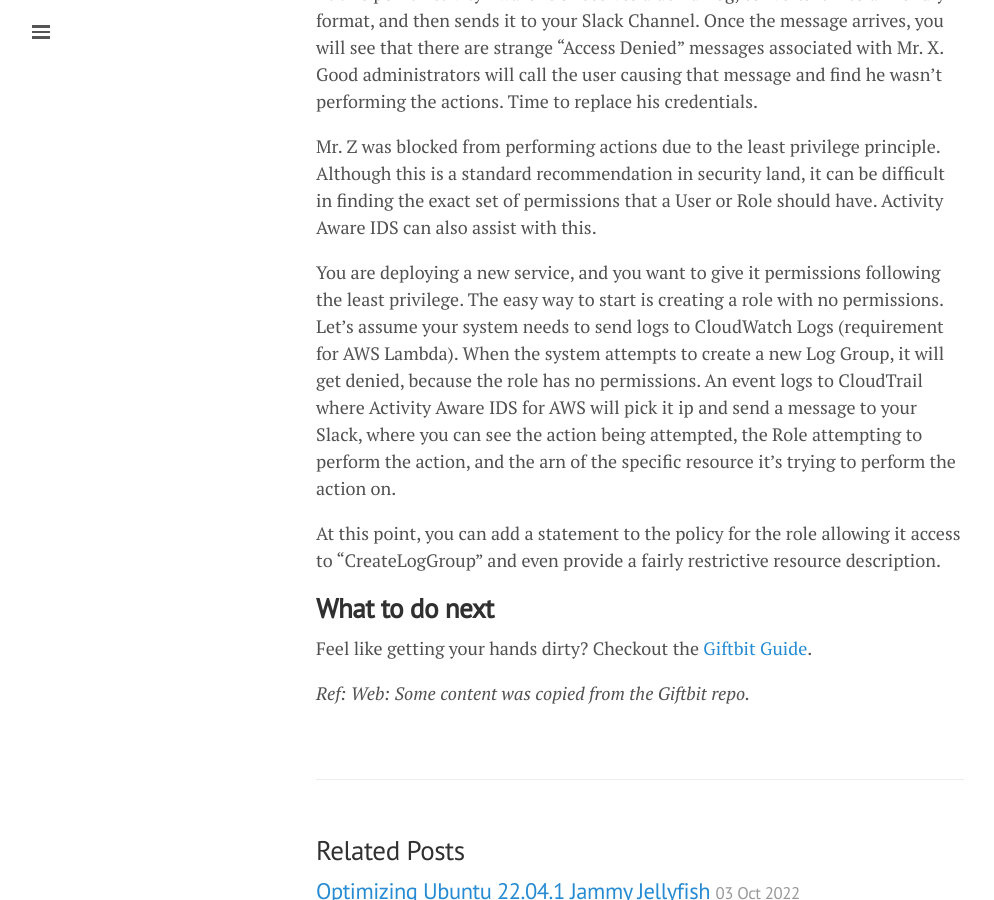
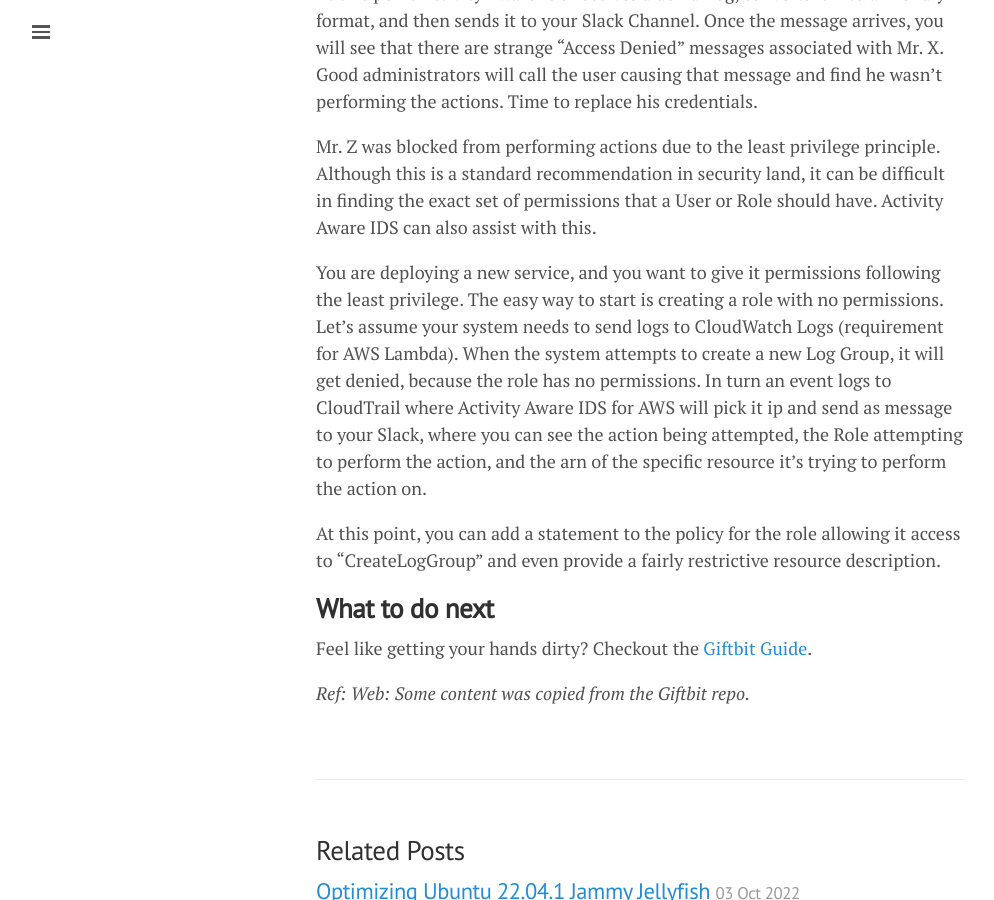
Before and after one commit to lgeurts/lgeurts.github.io, a Jekyll site: the page built from _posts/2021-11-02-activity-aware-ids-for-aws.md, in a window 1280 px wide and 900 px high, scrolled down 2119 px. Shown: the whole window, without its empty margins (0-994 px from the left). Built offline with Jekyll 4.4.1, drawn with Linux system fonts in a browser that asks for light colours; nearby versions of some CDN libraries; comment, search, counter and statistics services are not loaded.

Commit message:
Update 2021-11-02-activity-aware-ids-for-aws.md

```diff
--- a/_posts/2021-11-02-activity-aware-ids-for-aws.md
+++ b/_posts/2021-11-02-activity-aware-ids-for-aws.md
@@ -51,7 +51,7 @@
 
 Mr. Z was blocked from performing actions due to the least privilege principle. Although this is a standard recommendation in security land, it can be difficult in finding the exact set of permissions that a User or Role should have. Activity Aware IDS can also assist with this.
 
-You are deploying a new service, and you want to give it permissions following the least privilege. The easy way to start is creating a role with no permissions. Let's assume your system needs to send logs to CloudWatch Logs (requirement for AWS Lambda). When the system attempts to create a new Log Group, it will get denied, because the role has no permissions. An event logs to CloudTrail where Activity Aware IDS for AWS will pick it ip and send a message to your Slack, where you can see the action being attempted, the Role attempting to perform the action, and the arn of the specific resource it’s trying to perform the action on.
+You are deploying a new service, and you want to give it permissions following the least privilege. The easy way to start is creating a role with no permissions. Let's assume your system needs to send logs to CloudWatch Logs (requirement for AWS Lambda). When the system attempts to create a new Log Group, it will get denied, because the role has no permissions. In turn an event logs to CloudTrail where Activity Aware IDS for AWS will pick it ip and send as message to your Slack, where you can see the action being attempted, the Role attempting to perform the action, and the arn of the specific resource it’s trying to perform the action on.
 
 At this point, you can add a statement to the policy for the role allowing it access to “CreateLogGroup” and even provide a fairly restrictive resource description.
 
```
